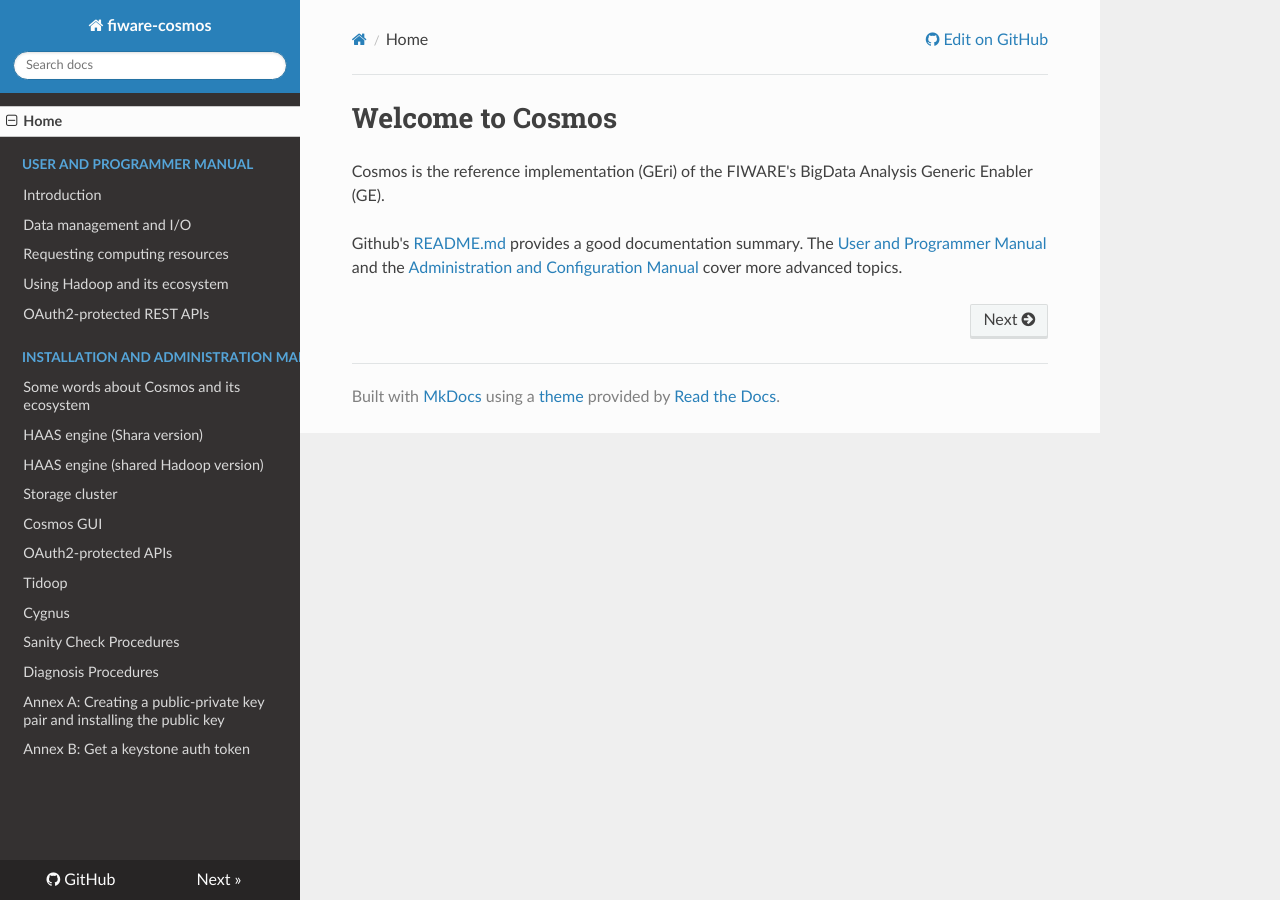
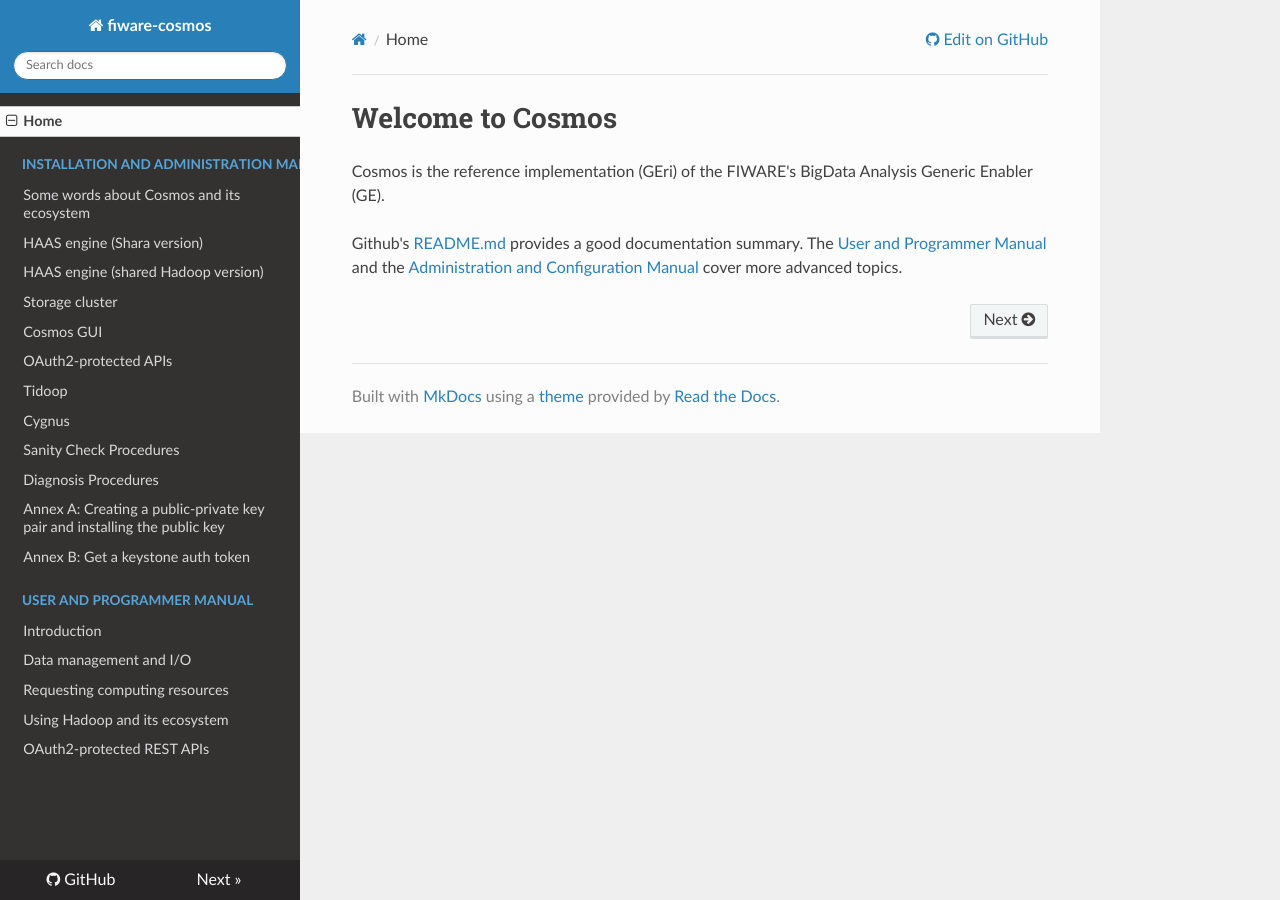
Before and after one commit to telefonicaid/fiware-cosmos, an MkDocs documentation site: the page built from doc/manuals/index.md, in a window 1280 px wide. Built offline with MkDocs 1.6.1, drawn with Linux system fonts in a browser that asks for light colours; nearby versions of some CDN libraries; old or Windows-style settings are respelled for this version of MkDocs; a style sheet for code colours, icons or effects is not loaded; part of the change alters nothing that is shown.

```diff
--- a/mkdocs.yml
+++ b/mkdocs.yml
@@ -10,12 +10,6 @@ theme: readthedocs
 extra_css: ["http://fiware.org/style/monokai_sublime.css"]
 pages:
   - Home: index.md
-  - 'User and Programmer manual':
-      - 'Introduction': 'user_and_programmer_manual/introduction.md'
-      - 'Data management and I/O': 'user_and_programmer_manual/batch/data_management_and_io.md'
-      - 'Requesting computing resources': 'user_and_programmer_manual/batch/request_computing_resources.md'
-      - 'Using Hadoop and its ecosystem': 'user_and_programmer_manual/batch/using_hadoop_and_ecosystem.md'
-      - 'OAuth2-protected REST APIs': 'user_and_programmer_manual/batch/oauth2_rest_apis.md'
   - 'Installation and Administration manual':
       - 'Some words about Cosmos and its ecosystem': 'installation_and_administration_manual/batch/some_words_about_cosmos_and_ecosystem.md'
       - 'HAAS engine (Shara version)': 'installation_and_administration_manual/batch/haas_engine_sahara.md'
@@ -29,3 +23,9 @@ pages:
       - 'Diagnosis Procedures': 'installation_and_administration_manual/batch/diagnosis_procedures.md'
       - 'Annex A: Creating a public-private key pair and installing the public key': 'installation_and_administration_manual/batch/annex_a_create_and_install_keypair.md'
       - 'Annex B: Get a keystone auth token': 'installation_and_administration_manual/batch/annex_b_get_keystone_auth_token.md'
+  - 'User and Programmer manual':
+      - 'Introduction': 'user_and_programmer_manual/introduction.md'
+      - 'Data management and I/O': 'user_and_programmer_manual/batch/data_management_and_io.md'
+      - 'Requesting computing resources': 'user_and_programmer_manual/batch/request_computing_resources.md'
+      - 'Using Hadoop and its ecosystem': 'user_and_programmer_manual/batch/using_hadoop_and_ecosystem.md'
+      - 'OAuth2-protected REST APIs': 'user_and_programmer_manual/batch/oauth2_rest_apis.md'
```
